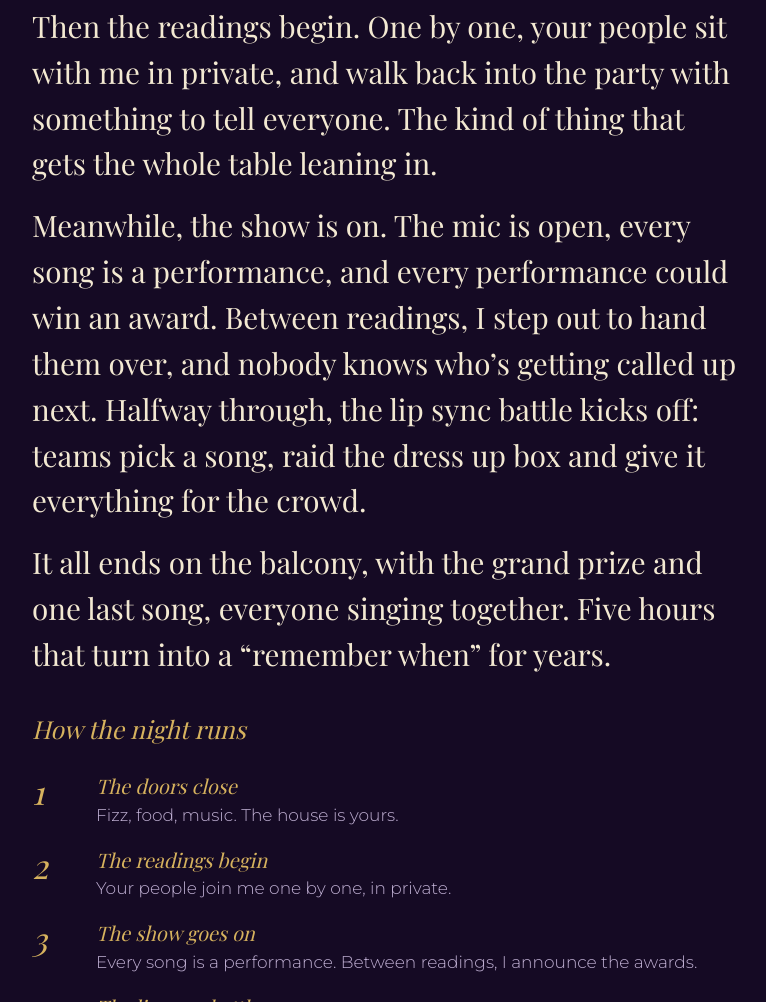
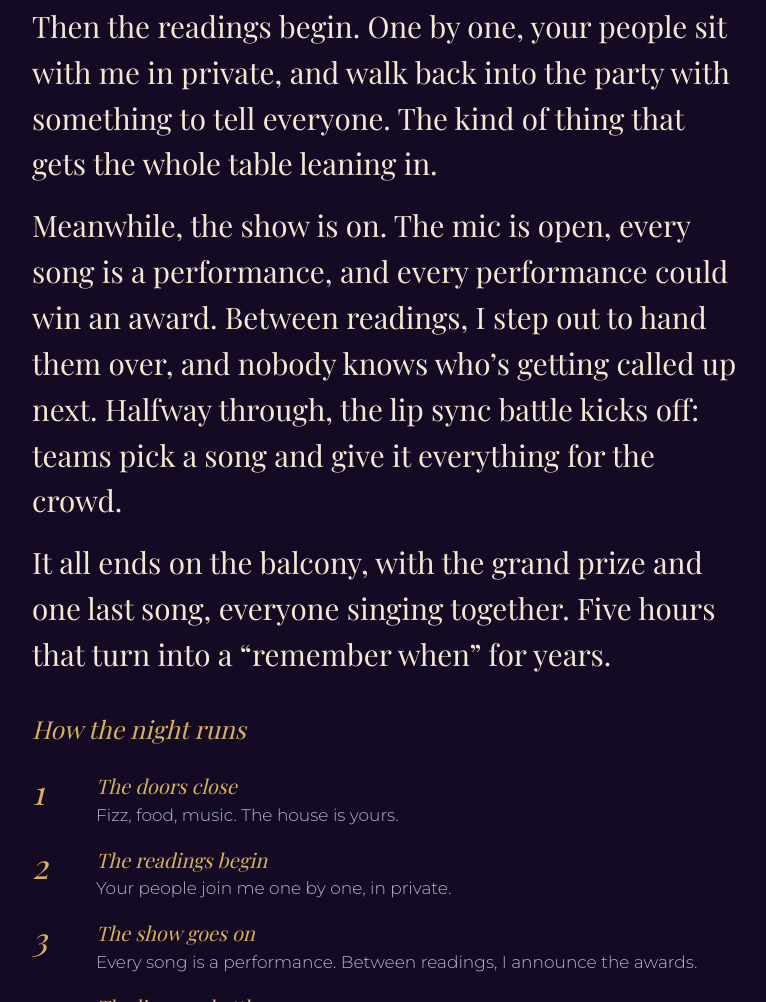
Before and after one commit to mariemonroe144/mariemonroesclubhouse, a plain HTML site: page private-experience/index.html in a window 1280 px wide. Shown: the part 1248-2250 px from the top of the page, without its empty margins (252-1018 px from the left). Drawn offline with nearby package versions, Linux system fonts and the light colour scheme; a web font is replaced by a local one.

Commit message:
Party page: wording
Co-Authored-By: Claude Opus 5.5 <noreply@anthropic.com>
Claude-Session: https://claude.ai/code/session_01DkLc21zw2VHLuiCK1YjbYH

```diff
--- a/private-experience/index.html
+++ b/private-experience/index.html
@@ -306,7 +306,7 @@ footer nav,footer .social{margin-top:1rem;display:flex;flex-wrap:wrap;gap:.6rem
       <h2>Your five hours</h2>
       <p class="story">The doors close behind you. No strangers, no queue at the bar, just your lot, a glass of fizz and the food laid out.</p>
       <p class="story">Then the readings begin. One by one, your people sit with me in private, and walk back into the party with something to tell everyone. The kind of thing that gets the whole table leaning in.</p>
-      <p class="story">Meanwhile, the show is on. The mic is open, every song is a performance, and every performance could win an award. Between readings, I step out to hand them over, and nobody knows who’s getting called up next. Halfway through, the lip sync battle kicks off: teams pick a song, raid the dress up box and give it everything for the crowd.</p>
+      <p class="story">Meanwhile, the show is on. The mic is open, every song is a performance, and every performance could win an award. Between readings, I step out to hand them over, and nobody knows who’s getting called up next. Halfway through, the lip sync battle kicks off: teams pick a song and give it everything for the crowd.</p>
       <p class="story">It all ends on the balcony, with the grand prize and one last song, everyone singing together. Five hours that turn into a “remember when” for years.</p>
       <h3 style="margin-top:2.4rem">How the night runs</h3>
       <ul class="flow">
```
